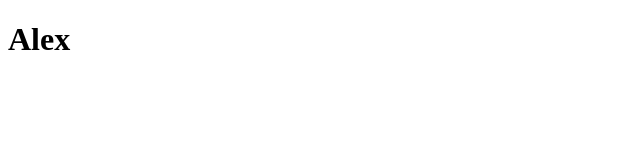
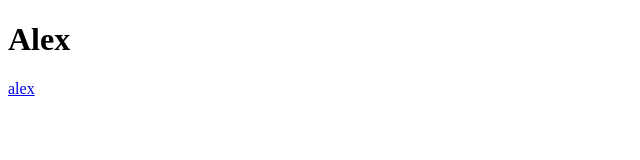
Before and after one commit to alexfelipe/alexfelipe.github.io, a plain HTML site: page index.html in a window 1280 px wide. Shown: the full height of the page, 0-640 px from the left. Drawn offline with Linux system fonts and the light colour scheme.

Commit message:
fixing the link

```diff
--- a/index.html
+++ b/index.html
@@ -8,6 +8,6 @@
 </head>
 <body>
     <h1>Alex</h1>
-    <a href="alex://panucci.com.br/drinks" />
+    <a href="alex://panucci.com.br/drinks">alex</a>
 </body>
 </html>
```
